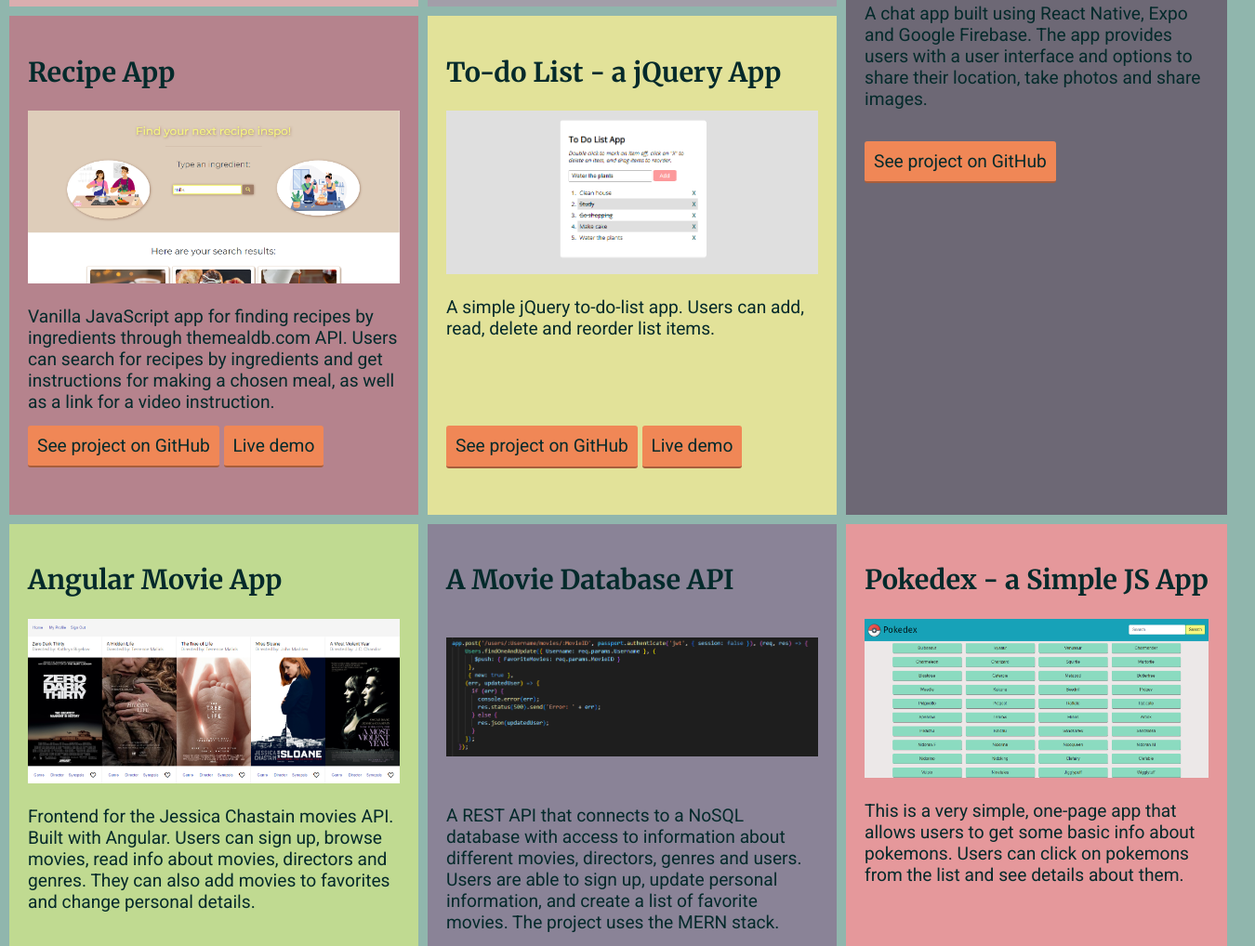
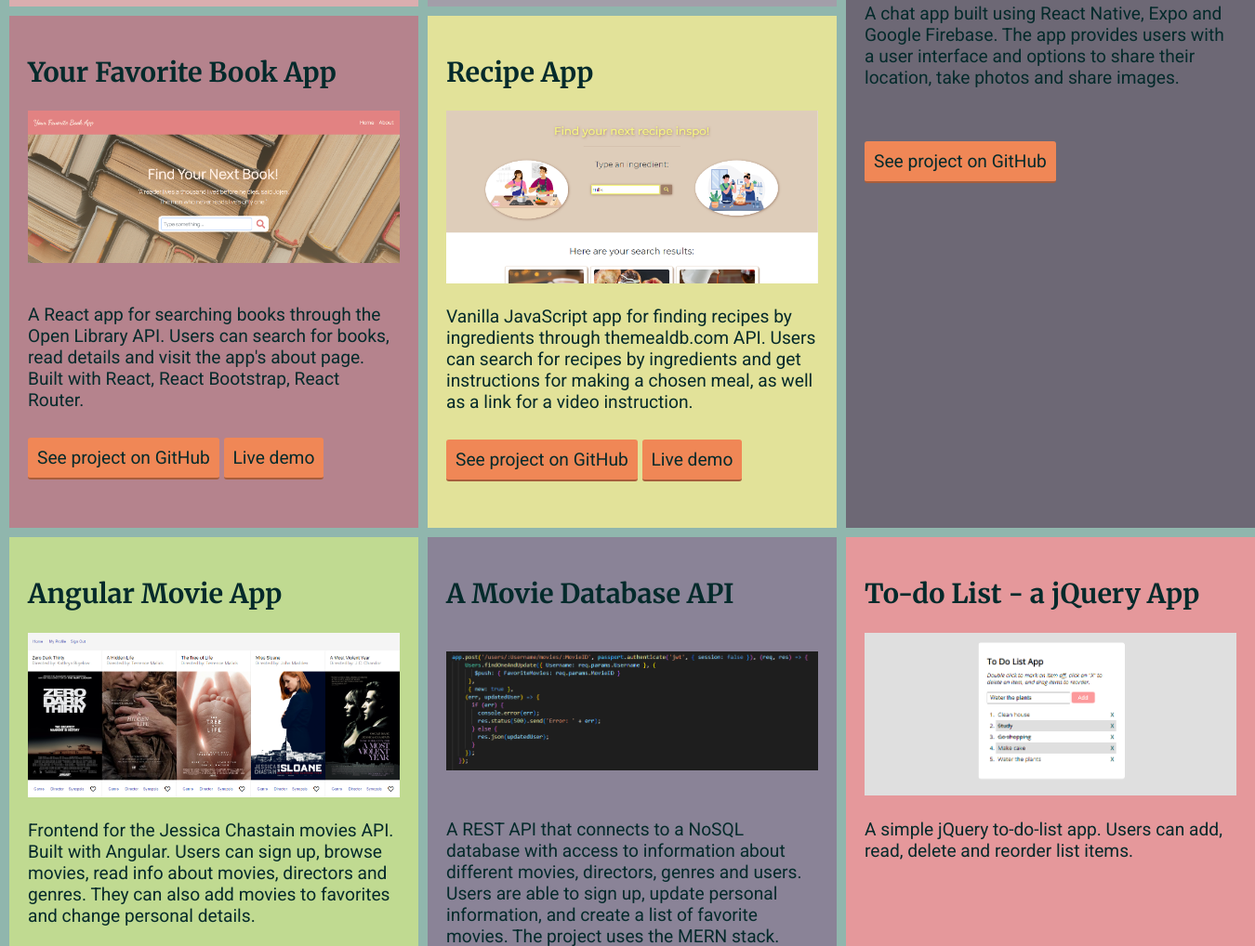
Before and after one commit to StefaniDurovic/portfolio-website, a plain HTML site: page work.html in a window 1280 px wide. Shown: the part 829-1847 px from the top of the page at 93% size, 1350 px wide, since content can reach past the window. Drawn offline with nearby package versions, Linux system fonts and the light colour scheme.

Commit message:
added a new project

```diff
--- a/work.html
+++ b/work.html
@@ -57,18 +57,18 @@
                 <a href="https://stefanidurovic.github.io/meet/" target="_blank" class="button index__content--mobile-item">Live demo</a>
             </div>
             <div class="grid__item" style="background-color: #b5838d;">
+                <h2>Your Favorite Book App</h2>
+                <img src="images/bookApp.png" width="400" alt="Screenshot of Book App project">
+                <p style="height: 95px; padding-top: 20px;">A React app for searching books through the Open Library API. Users can search for books, read details and visit the app's about page. Built with React, React Bootstrap, React Router.</p>
+                <a href="https://github.com/StefaniDurovic/book_app" target="_blank" class="button index__content--mobile-item">See project on GitHub</a>
+                <a href="https://stefanidurovic.github.io/book_app/" target="_blank" class="button index__content--mobile-item">Live demo</a>
+            </div>
+            <div class="grid__item" style="background-color: #e2e299;">
                 <h2>Recipe App</h2>
                 <img src="images/recipeApp.png" width="400" alt="Screenshot of Recipe App project">
-                <p style="height: 60px;">Vanilla JavaScript app for finding recipes by ingredients through themealdb.com API. Users can search for recipes by ingredients and get instructions for making a chosen meal, as well as a link for a video instruction.</p>
+                <p style="height: 75px;">Vanilla JavaScript app for finding recipes by ingredients through themealdb.com API. Users can search for recipes by ingredients and get instructions for making a chosen meal, as well as a link for a video instruction.</p>
                 <a href="https://github.com/StefaniDurovic/Recipe_App" target="_blank" class="button index__content--mobile-item">See project on GitHub</a>
                 <a href="https://stefanidurovic.github.io/Recipe_App/" target="_blank" class="button index__content--mobile-item">Live demo</a>
-            </div>
-            <div class="grid__item" style="background-color: #e2e299;">
-                <h2>To-do List - a jQuery App</h2>
-                <img src="images/To-do.png" width="400" alt="Screenshot of To-do List App project">
-                <p style="height: 70px;">A simple jQuery to-do-list app. Users can add, read, delete and reorder list items.</p>
-                <a href="https://github.com/StefaniDurovic/To-do-list" target="_blank" class="button index__content--mobile-item">See project on GitHub</a>
-                <a href="https://stefanidurovic.github.io/To-do-list/" target="_blank" class="button index__content--mobile-item">Live demo</a>
             </div>
             <div class="grid__item" style="background-color: #c0da91;">
                 <h2>Angular Movie App</h2>
@@ -80,15 +80,15 @@
             <div class="grid__item" style="background-color: #8a8397;">
                 <h2>A Movie Database API</h2>
                 <img src="images/MovieAPI.png" width="400" style="margin-top: 20px;" alt="Screenshot of Movie Database API code">
-                <p style="height: 90px; margin-top: 47px;">A REST API that connects to a NoSQL database with access to information about different movies, directors, genres and users. Users are able to sign up, update personal information, and create a list of favorite movies. The project uses the MERN stack.</p>
+                <p style="height: 93px; margin-top: 47px;">A REST API that connects to a NoSQL database with access to information about different movies, directors, genres and users. Users are able to sign up, update personal information, and create a list of favorite movies. The project uses the MERN stack.</p>
                 <a href="https://github.com/StefaniDurovic/movie_api" target="_blank" class="button index__content--mobile-item">See project on GitHub</a>
             </div>
             <div class="grid__item" style="background-color: #e5989b;">
-                <h2>Pokedex - a Simple JS App</h2>
-                <img src="images/Pokedex.png" width="370" alt="Screenshot of Pokedex App project">
-                <p style="height: 95px;">This is a very simple, one-page app that allows users to get some basic info about pokemons. Users can click on pokemons from the list and see details about them.</p>
-                <a href="https://github.com/StefaniDurovic/Simple-js-app" target="_blank" class="button index__content--mobile-item">See project on GitHub</a>
-                <a href="https://stefanidurovic.github.io/Simple-js-app/" target="_blank" class="button index__content--mobile-item">Live demo</a>
+                <h2>To-do List - a jQuery App</h2>
+                <img src="images/To-do.png" width="400" alt="Screenshot of To-do List App project">
+                <p style="height: 93px;">A simple jQuery to-do-list app. Users can add, read, delete and reorder list items.</p>
+                <a href="https://github.com/StefaniDurovic/To-do-list" target="_blank" class="button index__content--mobile-item">See project on GitHub</a>
+                <a href="https://stefanidurovic.github.io/To-do-list/" target="_blank" class="button index__content--mobile-item">Live demo</a>
             </div>
             <div class="grid__item" style="background-color: #6d6875;">
                 <h2>Hello World - a React Native Chat App</h2>
```
Also changed, not shown: images/bookApp.png (added).
